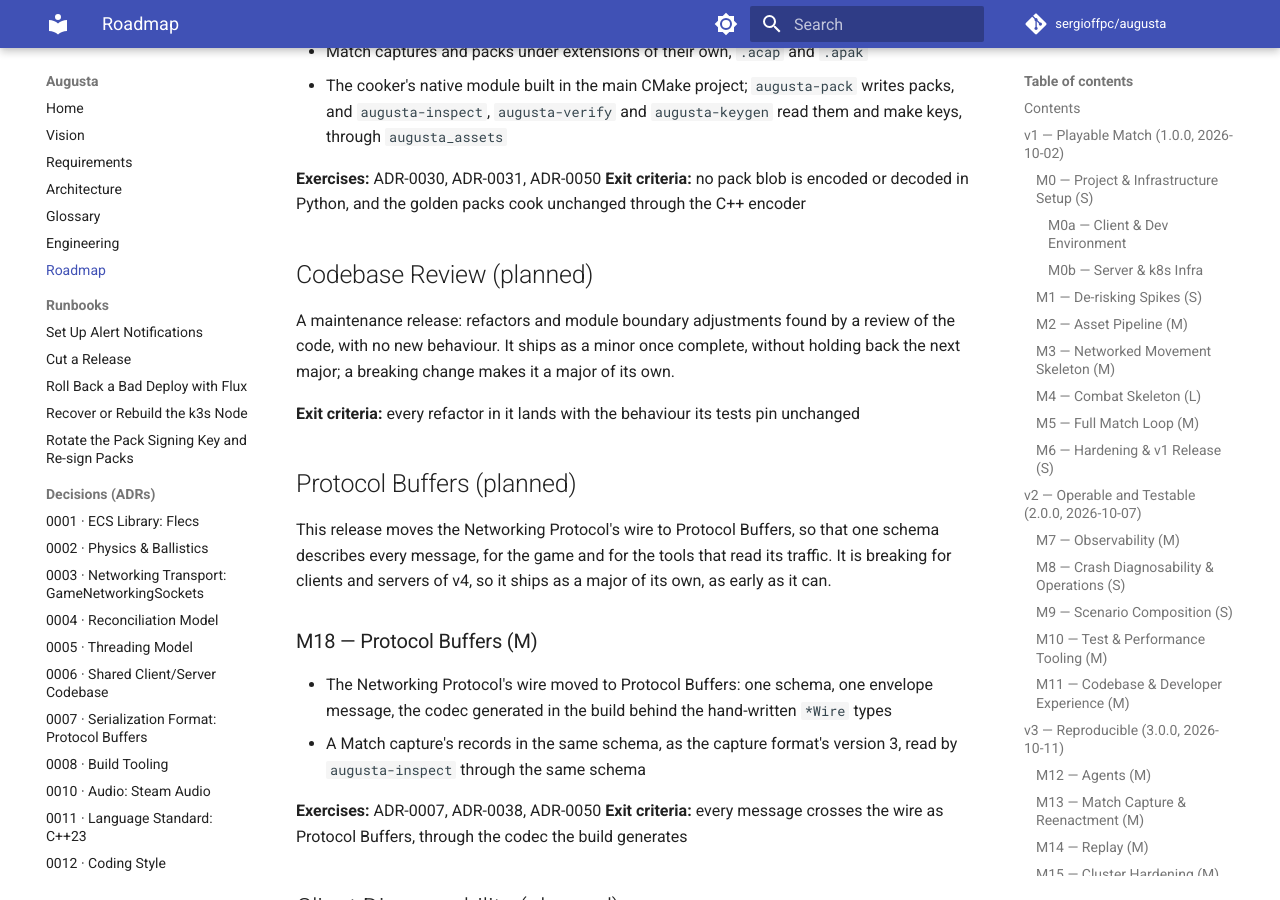
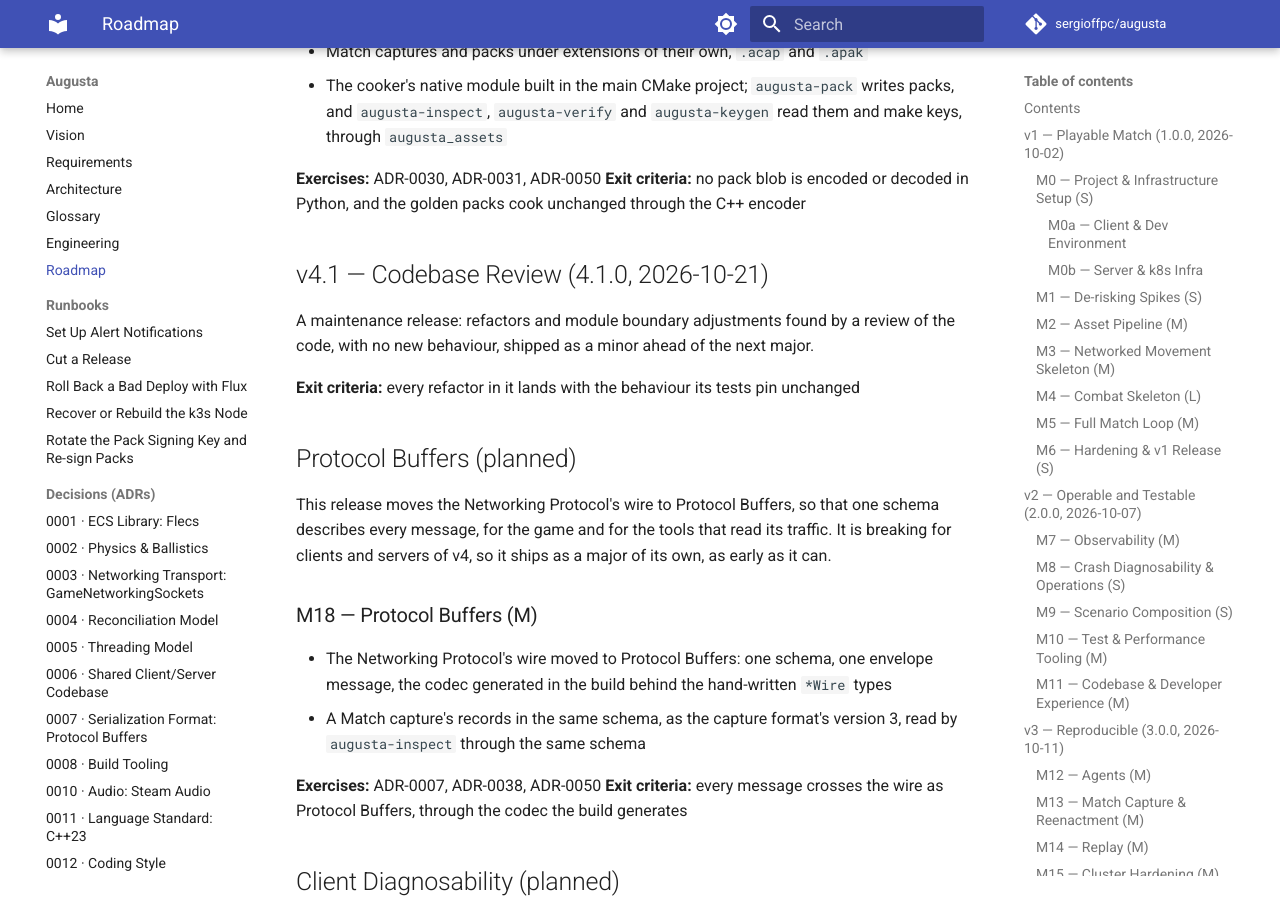
Before and after one commit to sergioffpc/augusta, an MkDocs documentation site: the page built from docs/ROADMAP.md, in a window 1280 px wide and 900 px high, scrolled down 9297 px. Built offline with MkDocs 1.6.1 and Material for MkDocs 9.7.7, drawn with Linux system fonts in a browser that asks for light colours; comment, search, counter and statistics services are not loaded; some of the changed text lies outside the part shown.

Commit message:
chore(release): date the Codebase Review release in the roadmap
Co-Authored-By: Claude Opus 5.5 <noreply@anthropic.com>

```diff
--- a/docs/ROADMAP.md
+++ b/docs/ROADMAP.md
@@ -36,7 +36,7 @@ the issues is ENGINEERING.md's Milestones section.
     - [M16 — Hardening & v3 Release (S)](#m16--hardening--v3-release-s)
 - [v4 — Modules and Packs (4.0.0, 2026-10-19)](#v4--modules-and-packs-400-2026-10-19)
     - [M17 — One Pack Format (S)](#m17--one-pack-format-s)
-- [Codebase Review (planned)](#codebase-review-planned)
+- [v4.1 — Codebase Review (4.1.0, 2026-10-21)](#v41--codebase-review-410-2026-10-21)
 - [Protocol Buffers (planned)](#protocol-buffers-planned)
     - [M18 — Protocol Buffers (M)](#m18--protocol-buffers-m)
 - [Client Diagnosability (planned)](#client-diagnosability-planned)
@@ -369,12 +369,11 @@ only), and gives every cue's sound variants and a gain.
 encoded or decoded in Python, and the golden packs cook unchanged through the
 C++ encoder
 
-## Codebase Review (planned)
+## v4.1 — Codebase Review (4.1.0, 2026-10-21)
 
 A maintenance release: refactors and module boundary adjustments found by a
-review of the code, with no new behaviour. It ships as a minor once complete,
-without holding back the next major; a breaking change makes it a major of its
-own.
+review of the code, with no new behaviour, shipped as a minor ahead of the next
+major.
 
 **Exit criteria:** every refactor in it lands with the behaviour its tests pin
 unchanged
```
